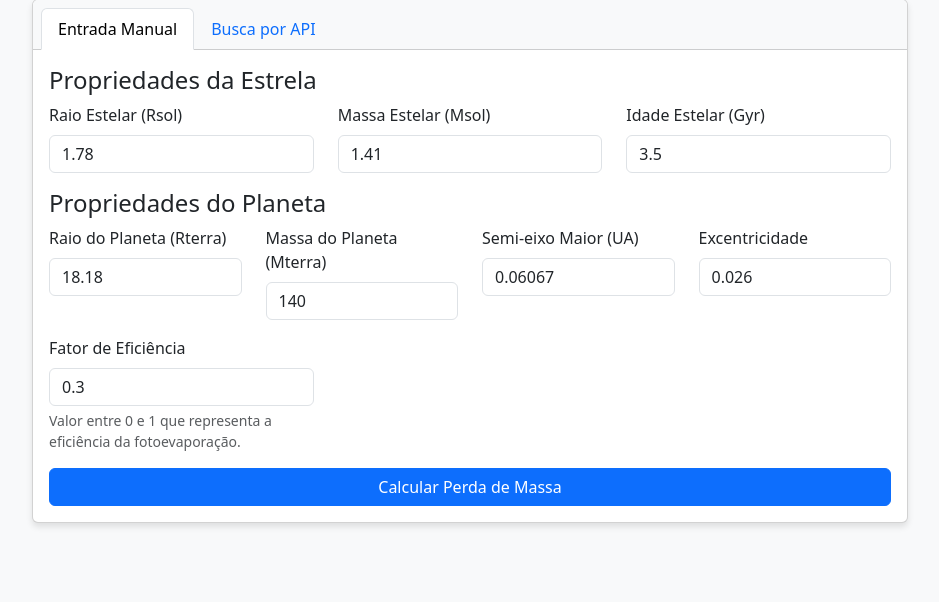
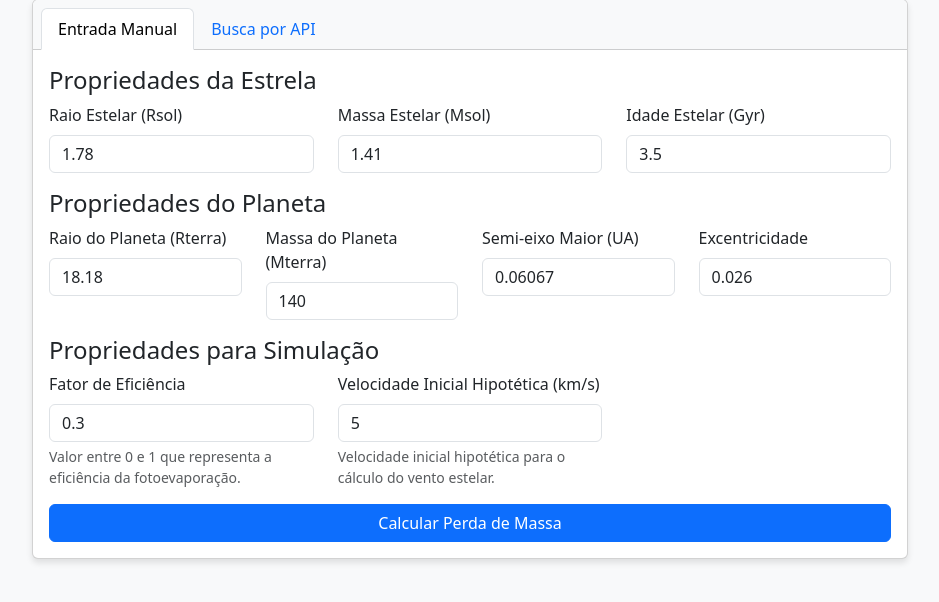
Before and after one commit to tiago-ferrer/exoplanet_loss_cal, a Flask app: page / in a window 1280 px wide. Shown: the part 121-723 px from the top of the page, without its empty margins (170-1109 px from the left). Run offline with Flask 2, Linux system fonts and the light colour scheme.

Commit message:
feat: add inicial veloc

```diff
--- a/web/app.py
+++ b/web/app.py
@@ -102,11 +102,12 @@ def calculate():
                 "Excentricidade": float(request.form.get('eccentricity'))
             }
 
-        # Get efficiency factor from form data
+        # Get efficiency factor and initial velocity from form data
         efficiency_factor = float(request.form.get('efficiency_factor', 0.3))
+        initial_velocity = float(request.form.get('initial_velocity', 5000))
 
         # Calculate mass loss
-        results = calculate_mass_loss(star_data, planet_data, efficiency_factor)
+        results = calculate_mass_loss(star_data, planet_data, efficiency_factor, initial_velocity * 1000)
 
         # Format results for display
         formatted_results = {
@@ -124,7 +125,8 @@ def calculate():
             "velicidade_vento_estelar": f"{results['velicidade_vento_estelar']:.2e}",
             "densidade_vento_estelar": f"{results['densidade_vento_estelar']:.2e}",
             "idade_estrela": results["idade_estrela"],
-            "fator_de_eficiencia":results["fator_de_eficiencia"]
+            "fator_de_eficiencia": results["fator_de_eficiencia"],
+            "velocidade_inicial": results["velocidade_inicial"]
         }
 
         return jsonify({"success": True, "results": formatted_results})
--- a/web/static/js/script.js
+++ b/web/static/js/script.js
@@ -80,6 +80,7 @@ $(document).ready(function() {
         $('#result_velocidade_vento_estelar').text(results.velicidade_vento_estelar);
         $('#result_densidade_vento_estelar').text(results.densidade_vento_estelar);
         $('#result_fator_de_eficiencia').text(results.fator_de_eficiencia);
+        $('#result_velocidade_inicial').text(results.velocidade_inicial);
         $('#result_idade_estrela').text(results.idade_estrela);
 
         // Create the density vs distance chart
--- a/web/templates/index.html
+++ b/web/templates/index.html
@@ -78,12 +78,19 @@
                             </div>
                         </div>
 
+                        <h4>Propriedades para Simulação</h4>
                         <div class="row mb-3">
                             <div class="col-md-4">
                                 <label for="efficiency_factor" class="form-label">Fator de Eficiência</label>
                                 <input type="number" class="form-control" id="efficiency_factor" name="efficiency_factor"
                                        step="0.01" min="0" max="1" required value="0.3">
                                 <div class="form-text">Valor entre 0 e 1 que representa a eficiência da fotoevaporação.</div>
+                            </div>
+                            <div class="col-md-4">
+                                <label for="initial_velocity" class="form-label">Velocidade Inicial Hipotética (km/s)</label>
+                                <input type="number" class="form-control" id="initial_velocity" name="initial_velocity"
+                                       step="0.001" min="0" required value="5">
+                                <div class="form-text">Velocidade inicial hipotética para o cálculo do vento estelar.</div>
                             </div>
                         </div>
 
@@ -97,7 +104,7 @@
                 <div class="tab-pane fade" id="api" role="tabpanel" aria-labelledby="api-tab">
                     <form id="apiForm">
                         <input type="hidden" name="use_api" value="true">
-
+                        <h4>Dados para Busca</h4>
                         <div class="row mb-3">
                             <div class="col-md-6">
                                 <label for="star_name" class="form-label">Nome da Estrela</label>
@@ -111,12 +118,19 @@
                             </div>
                         </div>
 
+                        <h4>Propriedades para Simulação</h4>
                         <div class="row mb-3">
                             <div class="col-md-4">
                                 <label for="api_efficiency_factor" class="form-label">Fator de Eficiência</label>
                                 <input type="number" class="form-control" id="api_efficiency_factor" name="efficiency_factor"
                                        step="0.01" min="0" max="1" required value="0.3">
                                 <div class="form-text">Valor entre 0 e 1 que representa a eficiência da fotoevaporação.</div>
+                            </div>
+                            <div class="col-md-4">
+                                <label for="api_initial_velocity" class="form-label">Velocidade Inicial Hipotética (km/s)</label>
+                                <input type="number" class="form-control" id="api_initial_velocity" name="initial_velocity"
+                                       step="0.001" min="0" required value="5">
+                                <div class="form-text">Velocidade inicial hipotética para o cálculo do vento estelar.</div>
                             </div>
                         </div>
 
@@ -160,6 +174,10 @@
                             <tr>
                                 <td>Fator de eficiência:</td>
                                 <td id="result_fator_de_eficiencia"></td>
+                            </tr>
+                            <tr>
+                                <td>Vel. Inicial Hipotética (m/s):</td>
+                                <td id="result_velocidade_inicial"></td>
                             </tr>
                             <tr>
                                 <td>Vel. Vento Estelar (km/s):</td>
```
Also changed, not shown: exoplanet_loss/calculador_final.py (+6 -2 lines), exoplanet_loss/calculators/stellar_wind_velocity_by_distance.py (+3 -5 lines), 1 other file.
